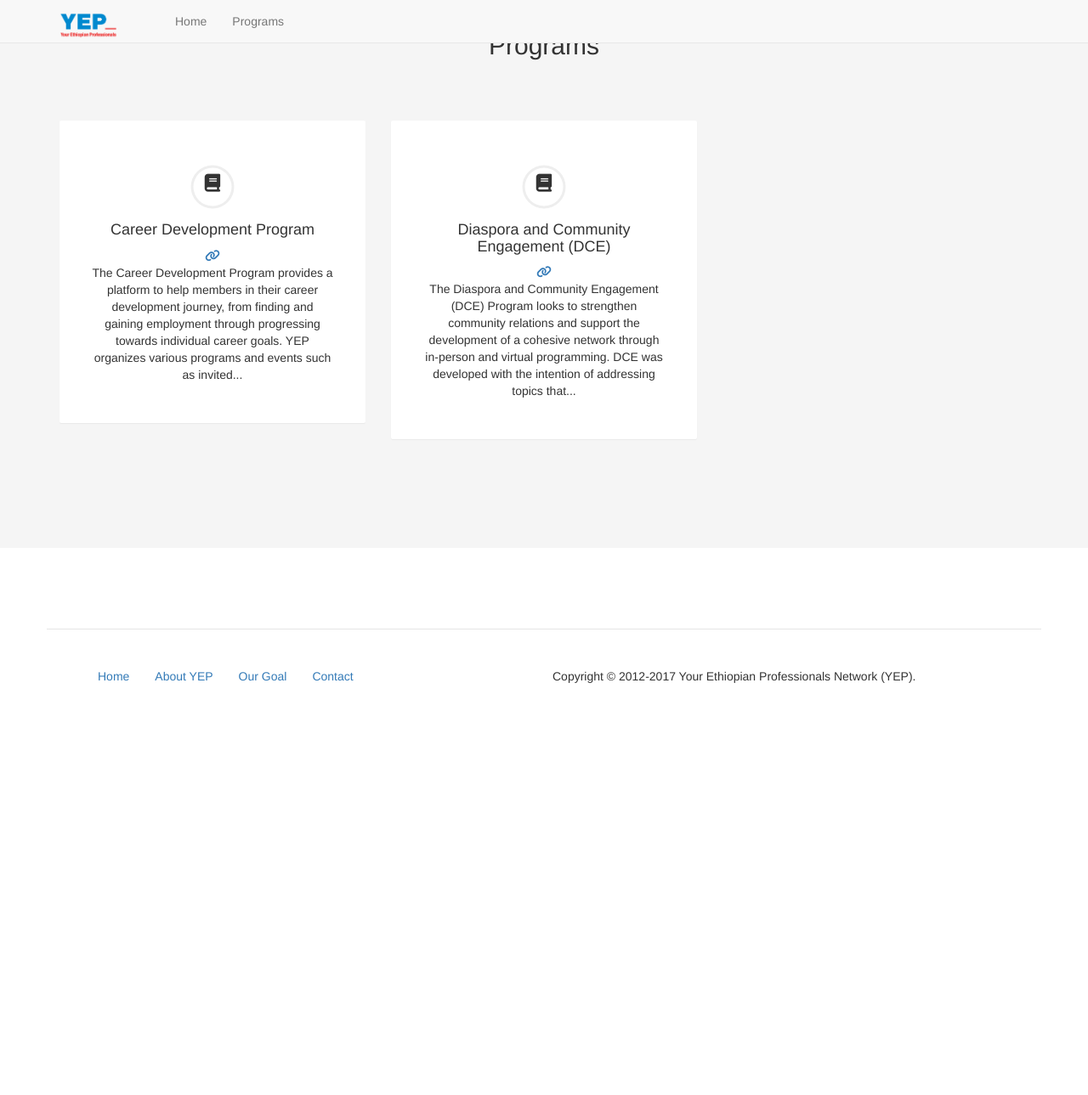
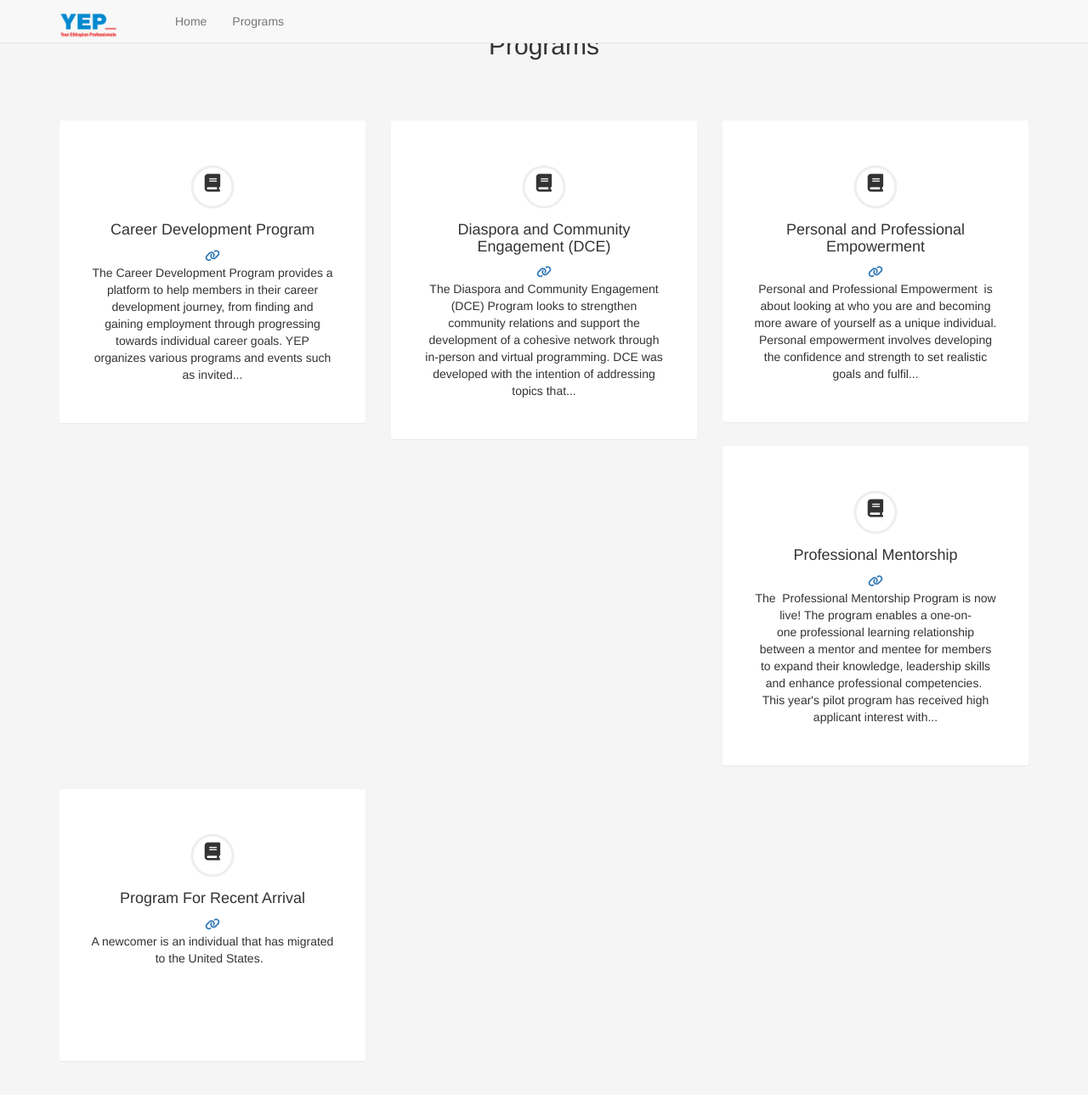
Before and after one commit to YEPNetwork/yepnetwork.github.io, a Jekyll site: the page built from programs.html, in a window 1280 px wide and 1400 px high, scrolled down 768 px. Shown: the top 1289 px of the window at 85% size. Built offline with Jekyll 4.4.1, drawn with Linux system fonts in a browser that asks for light colours; nearby versions of some CDN libraries; before the commit the page ends 1620 px from its top, so only the background shows below that.

Commit message:
Added programs.

```diff
--- a/_programs/career-development.md
+++ b/_programs/career-development.md
@@ -1,11 +1,85 @@
 ---
 layout: program
-title: "Career Development Program"
-date: 2017-11-27
-published: true
+title: Career Development Program
 permalink: /program/career-development/
 img: professional-development.jpeg
 categories:
 - programs
 ---
 The Career Development Program provides a platform to help members in their career development journey, from finding and gaining employment through progressing towards individual career goals. YEP organizes various programs and events such as invited speakers series, panel discussions and virtual webcasts on career development topics. We will also organize Resume and Cover Letter writing workshops and mock interview sessions where you can gain valuable individualized feedback.
+
+If you are a job seeker, know of a job opening or have suggestions for the future events, we would love to hear from you!
+
+Job Seekers: Are you looking for a job or just starting out on your career? Career Development Program can help you with your job search! Through partnerships with recruiters, jobs advertised by YEP members and online job search tools, we will work to help match you with opportunities that are a good fit. Fill out this form for job seekers and we will contact you within a week.
+
+Disclaimer: We cannot guarantee employment. The aim of this program is to help expose you to more opportunities that are available.
+
+Job Advertisers: Do you have a job opportunity you want to share with YEP members? You can let us know using two ways: e-mail the Program team the link to the job description or fill out this form to let us know more about it.
+
+Feedback for the Career Development Program: We would love to hear your feedback on what programs and events would provide you more value on your career path. Please let us know by filling out our Survey, where you can also indicate if you have knowledge or skills you would like to share as well!
+
+Career Program Offerings
+
+Here you will be able to see the list of events that the Career Development Programs has planned for the next two months
+
+(Embed calendar by pasting this code on the web page: <iframe src="https://calendar.google.com/calendar/embed?src=u4mj77pucdkoud9584vsbp9isg%40group.calendar.google.com&ctz=America/New_York" style="border: 0" width="800" height="600" frameborder="0" scrolling="no"></iframe>  )
+
+
+
+Additional Resources
+
+
+
+Quintessential Careers
+
+A career, job, and college site offering free career and job-hunting advice (through articles, tools, tips, samples, and tutorials), as well as serving as a directory of links to all job sites.
+
+https://www.livecareer.com/quintessential/
+
+
+
+The Bureau of Labor Statistics,
+
+The official governmental agency responsible for collecting and analyzing occupational information, is a great place to find comprehensive information on occupations and their requirements. You can search occupational information by several different criteria such as education level, wages, job growth etc... The information available on the website is produced and updated every two years.
+
+https://www.bls.gov/ooh/
+
+
+
+Professional Clothing
+
+Dressing for success doesn’t have to break your bank! There are multiple non-profit organizations in Washington metro area that provide professional clothes and other services such as interview counseling.
+
+http://www.successinstyle.org/
+
+http://www.acdnonline.org/locations/
+
+
+
+Websites that offer useful tips and guides:
+
+Resume writing:
+
+http://www.rawresume.com/
+
+http://www.resumewritingacademy.com/resume-writer-resources.php
+
+
+
+Interview preparation:
+
+https://www.thebalance.com/practice-interview-tips-and-techniques-2062805
+
+https://www.monster.com/career-advice/job-interview
+
+http://myinterviewsimulator.com/
+
+
+
+Researching employers:
+
+https://www.glassdoor.com/index.htm
+
+http://www.vault.com/
+
+https://www.themuse.com/
--- /dev/null
+++ b/_programs/personal-professional-empowerment.md
@@ -0,0 +1,38 @@
+---
+layout: program
+title: Personal and Professional Empowerment
+permalink: /program/personal-professional-empowerment/
+img: professional-development.jpeg
+categories:
+- programs
+---
+<p>Personal and Professional Empowerment &nbsp;is about looking at who you are and becoming more aware of yourself as a unique individual. Personal empowerment involves developing the confidence and strength to set realistic goals and fulfil your potential.&nbsp;Everyone has strengths and weaknesses and a range of skills that are used in everyday situations, but all too often people remain unaware of, or undervalue, their true abilities.</p>
+
+<ol start="1" type="1">
+	<li>Communication -&nbsp;The ability to communicate effectively with superiors, colleagues, and family/friends is essential. This workshop will work on augmenting the skills that are needed to excel in communications.&nbsp;
+	<ul type="disc">
+		<li>Listening: Being a good listener is an essential component of being a good communicator.&nbsp;</li>
+		<li>Verbal and nonverbal (written and body language)</li>
+		<li>Picking the right medium/audience</li>
+		<li>Clarity and concision</li>
+		<li>Feedback and Open mindedness</li>
+		<li>Respect and Empathy</li>
+	</ul>
+	</li>
+	<li>Assertiveness – (Valuing yourself and your rights, identifying needs and wants and ask for them to be mate, etc,..)
+	<ul type="disc">
+		<li>Passive</li>
+		<li>Aggressive</li>
+		<li>Assertive</li>
+	</ul>
+	</li>
+	<li>Time Management/Prioritization
+	<ul type="disc">
+		<li>Goal setting</li>
+		<li>Prioritization</li>
+		<li>Self-Awareness / self-motivation</li>
+		<li>Focus, etc,..</li>
+	</ul>
+	</li>
+	<li>Leadership - Place holder.&nbsp; All the above sessions will have workshops and speaker.&nbsp;&nbsp;Hence, for now, I would like to hold this even as a place holder till the events are outlined and time has been located to make sure these sessions are being conducted efficiently&nbsp;</li>
+</ol>
--- /dev/null
+++ b/_programs/professional-mentorship.md
@@ -0,0 +1,11 @@
+---
+layout: program
+title: Professional Mentorship
+permalink: /program/professional-mentorship/
+img: professional-development.jpeg
+categories:
+- programs
+---
+<p>The &nbsp;<a href="http://yepnetworks.us11.list-manage2.com/track/click?u=5d936b18dafd103ed356a89c6&amp;id=8b859ff9fb&amp;e=e2a73a2fcc">Professional&nbsp;Mentorship&nbsp;Program</a>&nbsp;is now live!&nbsp;The program enables a one-on-one&nbsp;professional learning relationship between a&nbsp;mentor&nbsp;and mentee for members to expand their knowledge, leadership skills and enhance professional competencies.&nbsp;<br />
+<br />
+This year's pilot program has received high applicant interest with 30&nbsp;compatible&nbsp;mentors&nbsp;and mentees&nbsp;to participate. The pilot program will run from April to July 2017.&nbsp;If you are interested to participate in the next phase, please complete the&nbsp;<strong><a href="http://yepnetworks.us11.list-manage.com/track/click?u=5d936b18dafd103ed356a89c6&amp;id=ddcefd740d&amp;e=e2a73a2fcc">interest form</a></strong>&nbsp;available for members to be considered and matched.&nbsp;</p>
--- /dev/null
+++ b/_programs/recent-arrival.md
@@ -0,0 +1,293 @@
+---
+layout: program
+title: Program For Recent Arrival
+permalink: /program/recent-arrival/
+img: professional-development.jpeg
+categories:
+- programs
+---
+<p dir="ltr">A newcomer is an individual that has migrated to the United States. &nbsp;</p>
+
+<ul>
+	<li dir="ltr">
+	<p dir="ltr">Individuals of Ethiopian descent who have recently arrived to the United States of America</p>
+	</li>
+	<li dir="ltr">
+	<p dir="ltr">Individuals who are just starting a new life in the United States America</p>
+	</li>
+	<li dir="ltr">
+	<p dir="ltr">Individuals who have moved to the United States America with the intent to work or reside for more than one year.</p>
+	</li>
+	<li dir="ltr">
+	<p dir="ltr">Individuals who had limited or no access to the United States of America social, economic and professional lifestyle</p>
+	</li>
+	<li dir="ltr">
+	<p dir="ltr">Individuals who recently left Ethiopia and are looking to settle in the United States of America</p>
+	</li>
+	<li dir="ltr">
+	<p dir="ltr">Individuals who are new to the Washington D.C. tristate area.</p>
+	</li>
+	<li dir="ltr">
+	<p dir="ltr">Individual must have been in the United States of America less than three to five years.</p>
+	</li>
+</ul>
+
+<p dir="ltr"><strong>&nbsp;Vision</strong></p>
+
+<p dir="ltr">Your Ethiopian Professional’s Newcomer Program focuses on helping those we serve learn and thrive in their new communities.</p>
+
+<p dir="ltr"><strong>&nbsp;Mission</strong></p>
+
+<p dir="ltr">This Newcomer Program initiative attempts to offer sustainable resettlement programs and mobilize community leaders to offer these professional services that are necessary for our new residents.&nbsp;</p>
+
+<p><strong>Newcomer Program Goals</strong></p>
+
+<p dir="ltr">The Newcomer Program aims to work towards the following goals:</p>
+
+<ul>
+	<li dir="ltr">
+	<p dir="ltr">To serve as a resource and work in three vital areas of need.</p>
+
+	<ul>
+		<li>
+		<p dir="ltr">Educational Assistance Program</p>
+		</li>
+		<li>
+		<p dir="ltr">Cultural Programs</p>
+		</li>
+		<li>
+		<p dir="ltr">Community Partnerships</p>
+		</li>
+	</ul>
+	</li>
+	<li dir="ltr">
+	<p dir="ltr">To create partnerships and working relationships with community organizations that offer services in education, cultural and legal affairs.</p>
+	</li>
+	<li dir="ltr">
+	<p dir="ltr">To ensure that program resources integrate with community needs.</p>
+	</li>
+</ul>
+
+<p dir="ltr"><strong>Educational Program</strong></p>
+
+<ul>
+	<li dir="ltr">
+	<p dir="ltr">Goal: to serve as a resource and provide a platform for learning.</p>
+	</li>
+	<li dir="ltr">
+	<p dir="ltr">Action:</p>
+
+	<ul>
+		<li>
+		<p dir="ltr">Provide educational resource guides</p>
+		</li>
+		<li>
+		<p dir="ltr">Partner with educational firms to provide necessary classes.</p>
+		</li>
+	</ul>
+	</li>
+	<li dir="ltr">
+	<p dir="ltr">Inputs: Resource content, printing needs, ESL tutors, and performance space</p>
+	</li>
+	<li dir="ltr">
+	<p dir="ltr">Activities:</p>
+
+	<ul>
+		<li>
+		<p dir="ltr">Pass out resource guides (kit) at Empower Event,</p>
+		</li>
+		<li>
+		<p dir="ltr">Weekly/ monthly courses, TBD</p>
+
+		<ul>
+			<li>
+			<p dir="ltr">Course Example: - English as a Second Language</p>
+			</li>
+		</ul>
+		</li>
+	</ul>
+	</li>
+	<li dir="ltr">
+	<p dir="ltr">Outputs: 200+ individuals served annually</p>
+	</li>
+	<li dir="ltr">
+	<p dir="ltr">Outcomes:</p>
+
+	<ul>
+		<li>
+		<p dir="ltr">Long Term</p>
+
+		<ul>
+			<li>
+			<p dir="ltr">Increase YEP’s program exposure and value in the community.</p>
+			</li>
+			<li>
+			<p dir="ltr">Increase educational knowledge, benefits, and accessibility in the community.</p>
+			</li>
+			<li>
+			<p dir="ltr">Encourage sense of community and social discourse.</p>
+			</li>
+		</ul>
+		</li>
+		<li>
+		<p dir="ltr">Short Term</p>
+
+		<ul>
+			<li>
+			<p dir="ltr">Newcomer individuals get information on the educational resources they need.</p>
+			</li>
+			<li>
+			<p dir="ltr">Newcomer Program impact and exposure.</p>
+			</li>
+			<li>
+			<p dir="ltr">Newcomer Program gets more referrals.</p>
+			</li>
+		</ul>
+		</li>
+	</ul>
+	</li>
+	<li dir="ltr">
+	<p dir="ltr"><strong>Cultural Program</strong></p>
+
+	<ul>
+		<li>
+		<p dir="ltr">Goal: to provide a platform for newcomer individuals (or group) to get access to information and perform activities that will make their acculturation process more successful.</p>
+		</li>
+		<li>
+		<p dir="ltr">Action: create cultural activities, creative group outings and panels</p>
+		</li>
+		<li>
+		<p dir="ltr">Inputs: volunteers, performance space, video editing, developing content, printing needs, and communication needs</p>
+		</li>
+		<li>
+		<p dir="ltr">Activities:</p>
+
+		<ul>
+			<li>
+			<p dir="ltr">Monthly Group Activities - Host events, like Happy hours, cultural tours, museums strolls, etc</p>
+			</li>
+			<li>
+			<p dir="ltr">Quarterly Panels – discussing cultural nuances and hot topics</p>
+
+			<ul>
+				<li>
+				<p dir="ltr">Topic Example: - “The Importance of Body Language”, “importance of Eye Contact”</p>
+				</li>
+			</ul>
+			</li>
+		</ul>
+		</li>
+		<li>
+		<p dir="ltr">Outputs: 200+ newcomer individuals served annually</p>
+		</li>
+		<li>
+		<p dir="ltr">Outcomes:</p>
+
+		<ul>
+			<li>
+			<p dir="ltr">Long Term</p>
+
+			<ul>
+				<li>
+				<p dir="ltr">Increase YEP’s program exposure and value in the community.</p>
+				</li>
+				<li>
+				<p dir="ltr">Increase knowledge in the cultural nuances that exist between the two cultures.</p>
+				</li>
+				<li>
+				<p dir="ltr">Encourage sense of community and social discourse.</p>
+				</li>
+			</ul>
+			</li>
+			<li>
+			<p dir="ltr">Short Term</p>
+
+			<ul>
+				<li>
+				<p dir="ltr">Newcomer individuals understand the American cultural expectations.</p>
+				</li>
+				<li>
+				<p dir="ltr">Newcomer Program impact and exposure.</p>
+				</li>
+				<li>
+				<p dir="ltr">Newcomer Program gets more referrals</p>
+				</li>
+			</ul>
+			</li>
+		</ul>
+		</li>
+	</ul>
+	</li>
+	<li dir="ltr">
+	<p dir="ltr"><strong>Community Partnerships - Legal</strong></p>
+
+	<ul>
+		<li>
+		<p dir="ltr">Goal: to provide a safe space for newcomer individuals (or group) to get legal support and guidance.</p>
+		</li>
+		<li>
+		<p dir="ltr">Action: partner with local legal firms to provide, facilitate and structure legal support.</p>
+		</li>
+		<li>
+		<p dir="ltr">Inputs: legal firms, immigration lawyers, resource content, printing needs and performance space</p>
+		</li>
+		<li>
+		<p dir="ltr">Activities:</p>
+
+		<ul>
+			<li>
+			<p dir="ltr">Pass out legal resource guides at events, and have available online.</p>
+			</li>
+			<li>
+			<p dir="ltr">Quarterly legal sessions (one on one, panel discussion, public forums) covering FYI topics.</p>
+
+			<ul>
+				<li>
+				<p dir="ltr">Topic Example: - “What are your rights as a H1B Visa holder?”</p>
+				</li>
+			</ul>
+			</li>
+		</ul>
+		</li>
+		<li>
+		<p dir="ltr">Outputs: 100 newcomer individuals served annually.</p>
+		</li>
+		<li>
+		<p dir="ltr">Outcomes:</p>
+
+		<ul>
+			<li>
+			<p dir="ltr">Long Term</p>
+
+			<ul>
+				<li>
+				<p dir="ltr">Increase YEP’s program exposure and value in the community.</p>
+				</li>
+				<li>
+				<p dir="ltr">Increase legal knowledge and accessibility in the community.</p>
+				</li>
+				<li>
+				<p dir="ltr">Encourage sense of community and social discourse.</p>
+				</li>
+			</ul>
+			</li>
+			<li>
+			<p dir="ltr">Short Term</p>
+
+			<ul>
+				<li>
+				<p dir="ltr">Newcomer individuals get the legal assistance they need.</p>
+				</li>
+				<li>
+				<p dir="ltr">Newcomer Program impact and exposure.</p>
+				</li>
+				<li>
+				<p dir="ltr">Newcomer Program gets more referrals.</p>
+				</li>
+			</ul>
+			</li>
+		</ul>
+		</li>
+	</ul>
+	</li>
+</ul>
```
Also changed, not shown: _programs/diaspora-community-engagement.md (+1 -3 lines).
